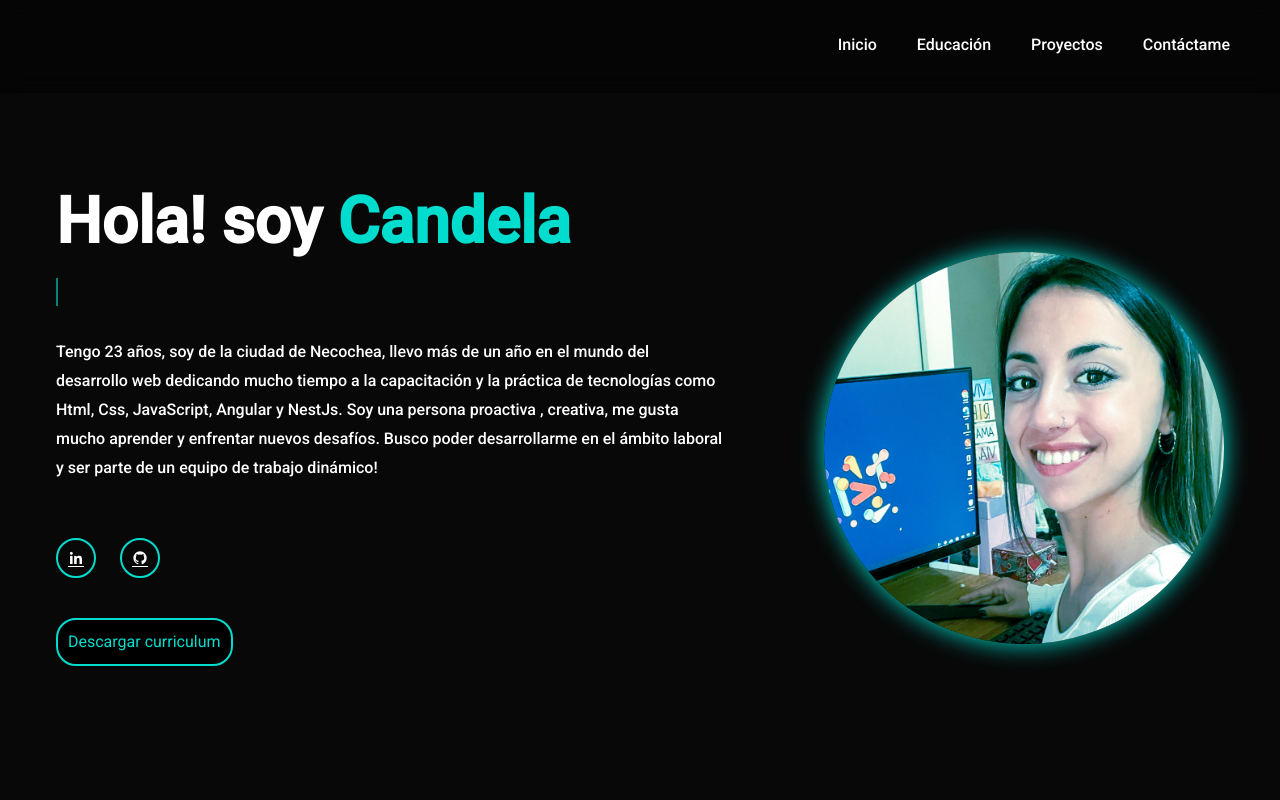
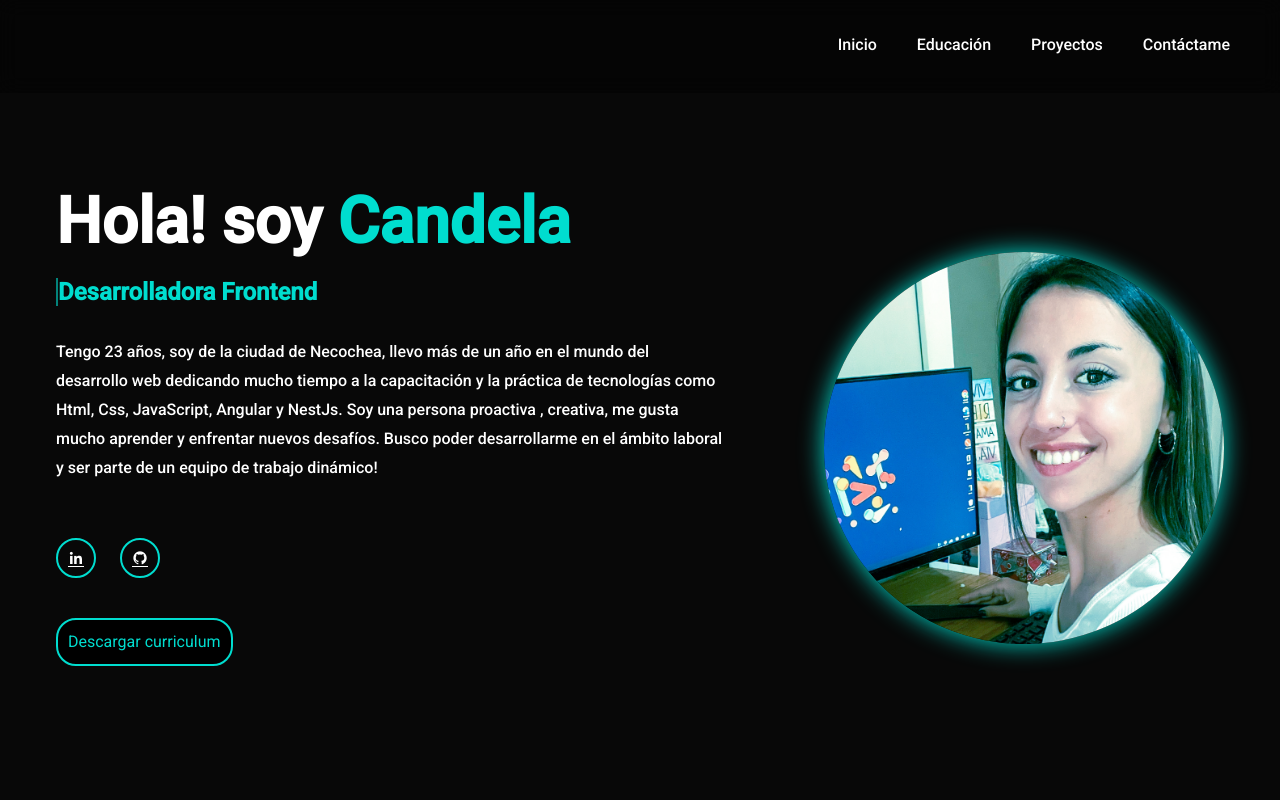
Before and after one commit to CandeLandi/portfolio, an Angular app: page / in a window 1280 px wide. Shown: the top 800 px of the page. Built offline with nearby package versions, Linux system fonts and the light colour scheme.

Commit message:
fixing animation

```diff
--- a/src/app/pages/home/home.component.scss
+++ b/src/app/pages/home/home.component.scss
@@ -153,7 +153,7 @@ section {
 }
 
 .text-animation span::after {
-  content: "";
+  content: "Desarrolladora Frontend";
   background-color: var(--bg-color);
   position: absolute;
   width: calc(100% + 8px);
```
